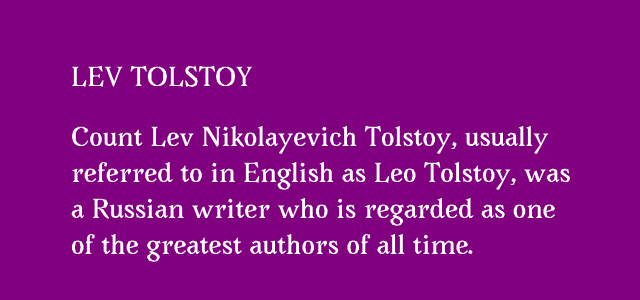
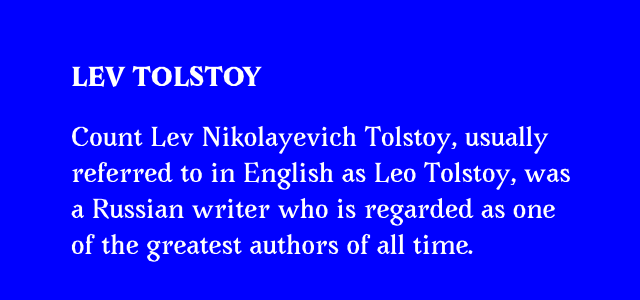
Before and after one commit to moa-mnsr/anna-karenina, a plain HTML site: page index.html in a window 1280 px wide. Shown: the part 236-536 px from the top of the page, without its empty margins (319-959 px from the left). Drawn offline with Linux system fonts and the light colour scheme.

Commit message:
added font avara-black

```diff
--- a/css/app.scss
+++ b/css/app.scss
@@ -1,9 +1,10 @@
 @import "reset";
 @import "typography";
 
-$primary-color: purple;
+$primary-color: blue;
 $body-font: "Avara_Bold";
 $body-size: 24px;
+$heading-font: "Avara_Black";
 $mq-large: 800px;
 $mq-medium: 600px;
 
@@ -31,6 +32,10 @@ body {
     @include vertically-middle();
 }
 
+h1 {
+    font-family: $heading-font;
+}
+
 section {
     width: 500px;
 
--- a/css/typography.scss
+++ b/css/typography.scss
@@ -6,6 +6,12 @@
             url(fonts/Bold/Avara-Bold_webfont.svg#avara_bold) format('svg');
     font-weight: normal;
     font-style: normal;*/
+}
+
+@font-face {
+    font-family: "Avara_Black";
+    src:    url(fonts/Black/Avara-Black.woff2) format('woff2'),
+            url(fonts/Black/Avara-Black.woff) format('woff')
 }
 /*
 @font-face {
```
Also changed, not shown: app.css, 1 other file.
